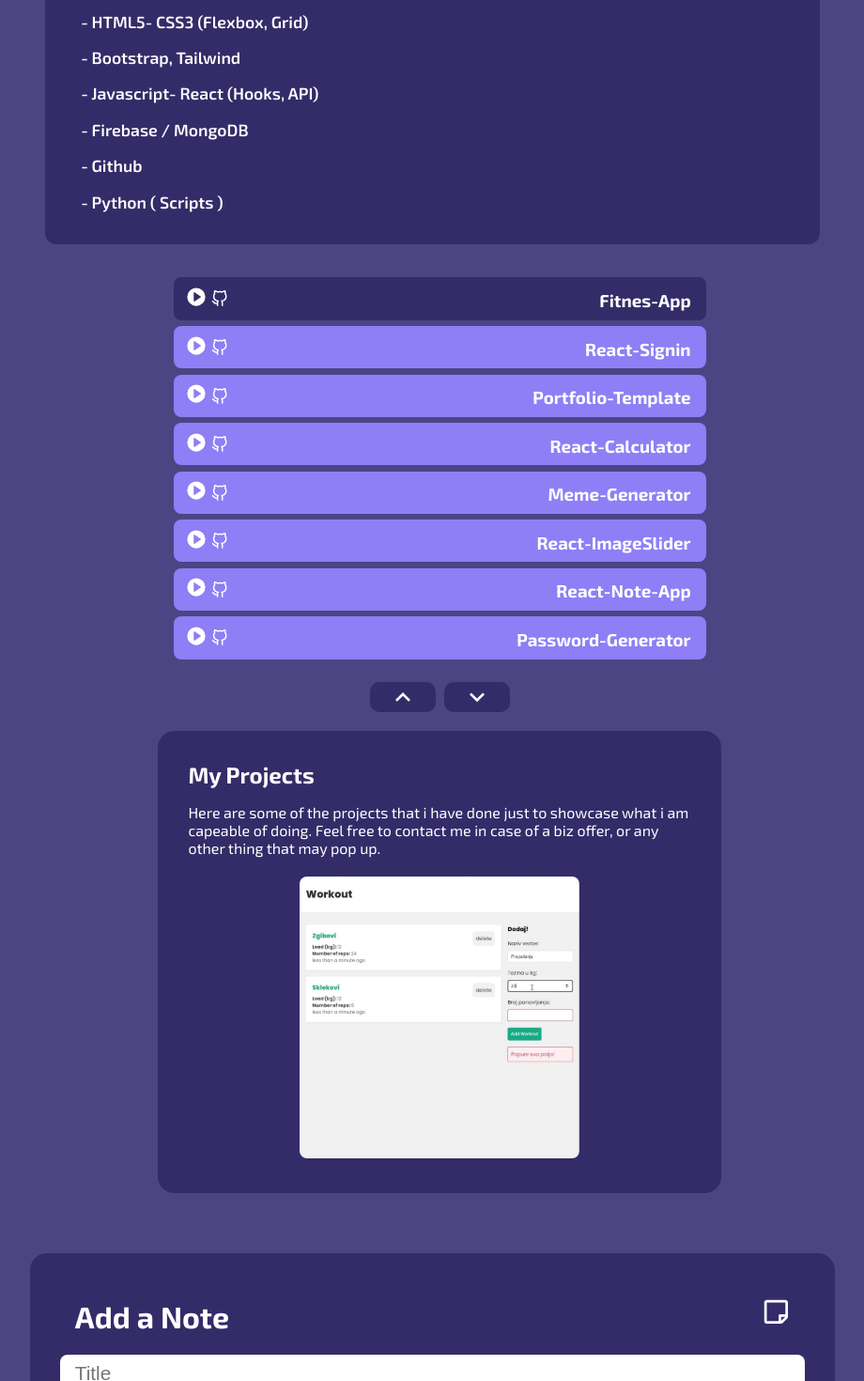
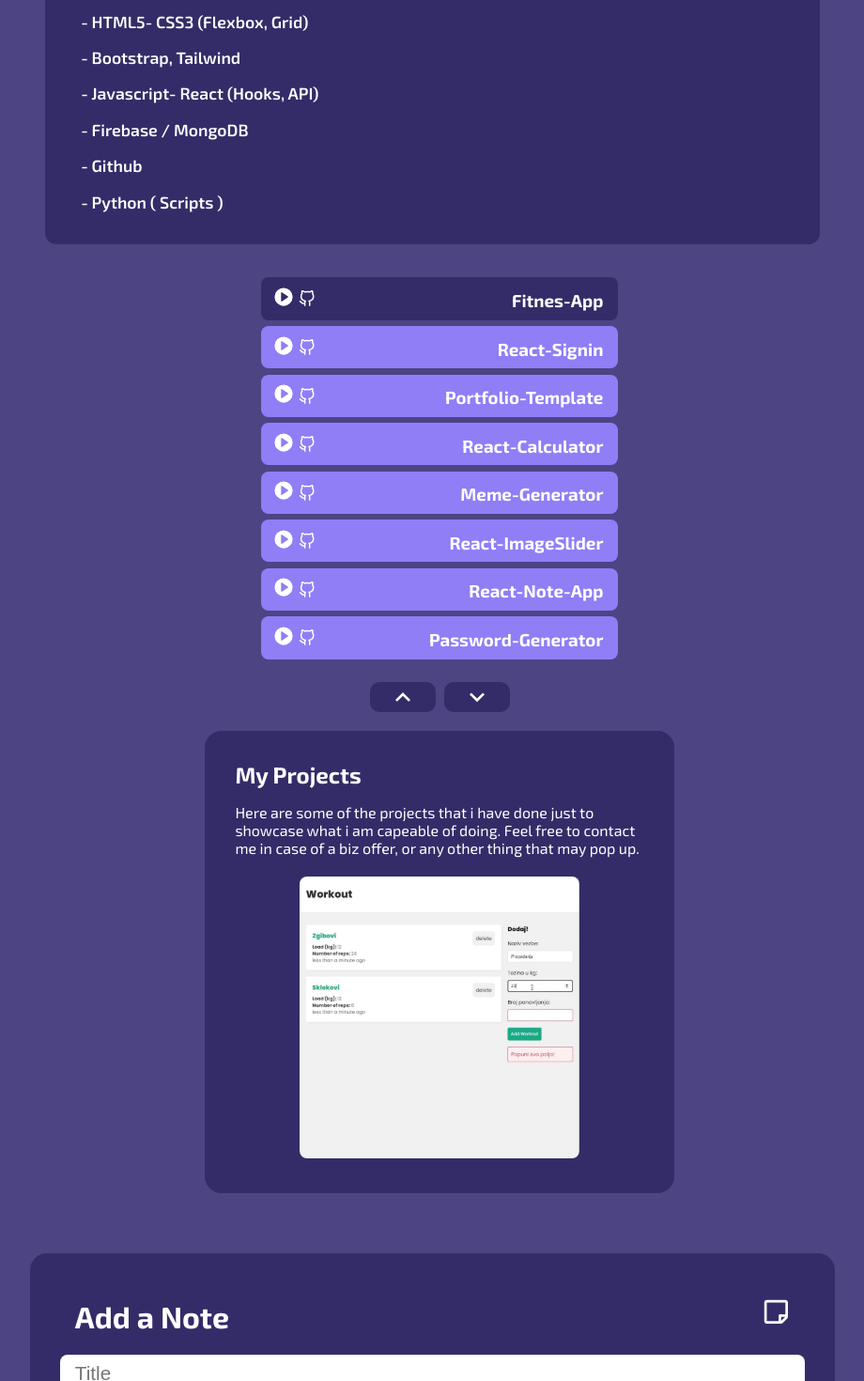
Before and after one commit to erazmozen/hub, a React (Create React App) app: page / in a window 1280 px wide. Shown: the part 1104-2574 px from the top of the page at 94% size, without its empty margins (327-1247 px from the left). Built offline with nearby package versions, Linux system fonts and the light colour scheme.

Commit message:
Make projects titles more responsive

```diff
--- a/src/components/Showpage/comps/Portfolio/Projects/projects.css
+++ b/src/components/Showpage/comps/Portfolio/Projects/projects.css
@@ -13,8 +13,8 @@
   flex-direction: column;
   justify-content: center;
   flex-grow: 1;
-  min-width: 300px;
-  max-width: 70%;
+  min-width: 240px;
+  max-width: 380px;
 }
 
 .projects a {
--- a/src/components/Showpage/comps/Portfolio/Projects/projectspreview.css
+++ b/src/components/Showpage/comps/Portfolio/Projects/projectspreview.css
@@ -2,7 +2,7 @@
   background: var(--primary);
   display: flex;
   flex-direction: column;
-  max-width: 600px;
+  max-width: 500px;
   min-width: 300px;
   padding: 2rem;
   border-radius: 18px;
```
